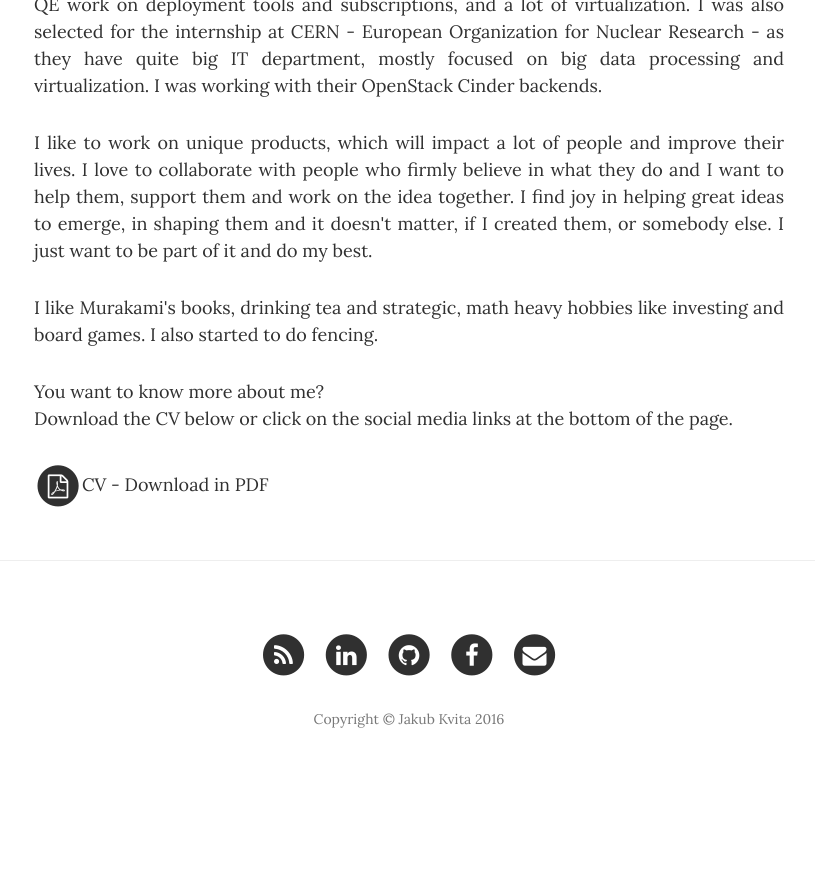
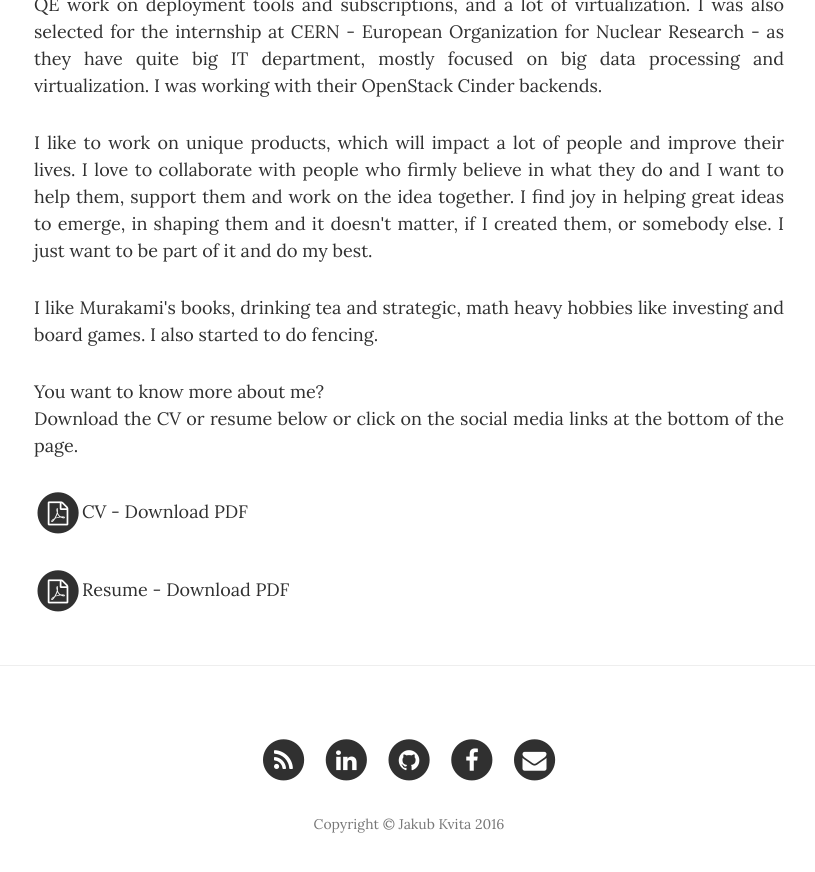
Before and after one commit to kvitajakub/kvitajakub.github.io, a Jekyll site: the page built from about.html, in a window 1280 px wide and 900 px high, scrolled down 744 px. Shown: the top 872 px of the window, without its empty margins (231-1046 px from the left). Built offline with Jekyll 4.4.1, drawn with Linux system fonts in a browser that asks for light colours; nearby versions of some CDN libraries; before the commit the page ends 1539 px from its top, so only the background shows below that.

Commit message:
new links to cv and resume

```diff
--- a/about.html
+++ b/about.html
@@ -19,11 +19,18 @@ redefined-size: "col-lg-8 col-lg-offset-2 col-md-10 col-md-offset-1 text-justify
 <p>I like Murakami's books, drinking tea and strategic, math heavy hobbies like investing and board games. I also started to do fencing.</p>
 
 <p>You want to know more about me?<br>
-Download the CV below or click on the social media links at the bottom of the page.</p>
+Download the CV or resume below or click on the social media links at the bottom of the page.</p>
 
-<p><a href="https://github.com/kvitajakub/moderncv-Kvita/raw/master/kvitajakub-CV.pdf">
+<p><a href="https://github.com/kvitajakub/resume-cv/blob/master/cv/kvitajakub-cv.pdf">
     <span class="fa-stack fa-lg">
         <i class="fa fa-circle fa-stack-2x"></i>
         <i class="fa fa-file-pdf-o fa-stack-1x fa-inverse"></i>
     </span>CV</a>
- - Download in PDF</p>
+ - Download PDF</p>
+
+<p><a href="https://github.com/kvitajakub/resume-cv/blob/master/resume/kvitajakub-resume.pdf">
+ <span class="fa-stack fa-lg">
+     <i class="fa fa-circle fa-stack-2x"></i>
+     <i class="fa fa-file-pdf-o fa-stack-1x fa-inverse"></i>
+ </span>Resume</a>
+- Download PDF</p>
```
